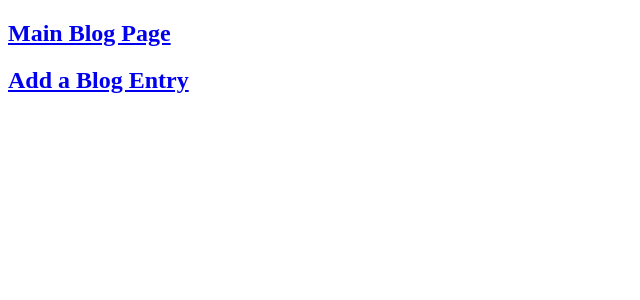
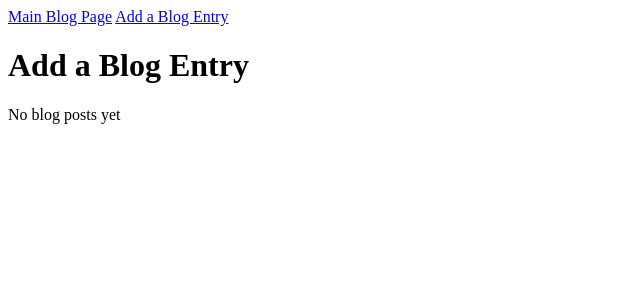
Before and after one commit to acnaumann/blogz, a Flask app: page / in a window 1280 px wide. Shown: the top 300 px of the page, without its empty margins (0-640 px from the left). Run offline with Flask 2, Linux system fonts and the light colour scheme.

Commit message:
added to new_post

```diff
--- a/main.py
+++ b/main.py
@@ -22,10 +22,29 @@ class Blog(db.Model):
     def __init__(self, title, body):
         self.title = title
         self.body = body
+        self.new_post = True
 
 
 
 
+@app.route("/newpost", methods=['POST', 'GET'])
+def newpost():
+    title = request.form('title')
+    body = request.form('body')
+    new_post = Blog(title=title, body=body)
+    db.session.add(new_post)
+    db.session.commit()
+
+
+    blogs = Blog.query.filter_by(new_post=True).all()
+    posted = Blog.query.filter_by(new_post=True).all()
+    return redirect('/blog', title='Add a Blog Entry', blogs=blogs, posted=posted)
+
+
+
+@app.route('/blog', methods=['POST', 'GET'])
+def blog():
+    return render_template('blog.html')
 
 
 @app.route('/', methods=['POST', 'GET'])
--- a/templates/base.html
+++ b/templates/base.html
@@ -14,13 +14,13 @@
         </style>
     </head>
     <body>
-        <h2>
-            <a href="/">Main Blog Page</a>
-        </h2>
-        <h2>
-            <a href="/new-blog">Add a Blog Entry</a>
-        </h2>
-        </span>
+        <div style='display:inline-block'>
+            <form>
+                <a href="/blog">Main Blog Page</a>
+                <a href="/newpost">Add a Blog Entry</a>
+            </form>
+
+        </div>
 
         {% block content %}
         {% endblock %}
--- a/templates/blog.html
+++ b/templates/blog.html
@@ -1,2 +1,16 @@
 {% extends "base.html" %}
-<p>something</p>
+
+{% block content %}
+    <h1>Add a Blog Entry</h1>
+    {% if blogs|length == 0 %}
+        <p> No blog posts yet</p>
+    {% else %}
+        {% for blog in blogs %}
+        {{blog.title}}
+        {{blog.body}}
+        {% endfor %}
+
+    {% endif %}
+
+
+{% endblock %}
```
Also changed, not shown: templates/new_post.html (+8 -5 lines), 4 other files.
